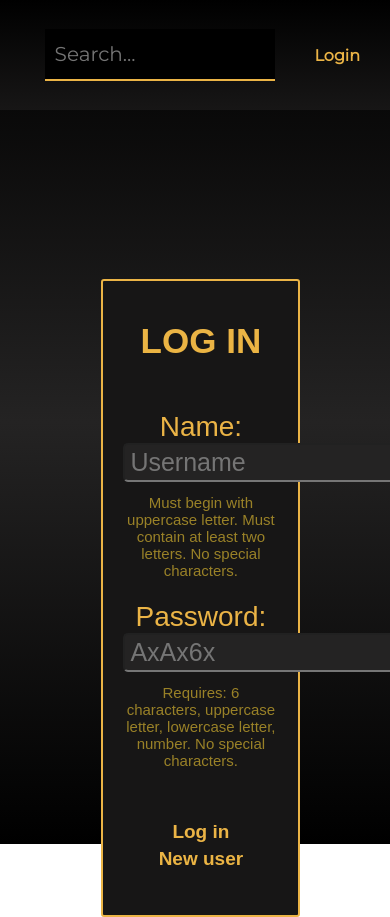
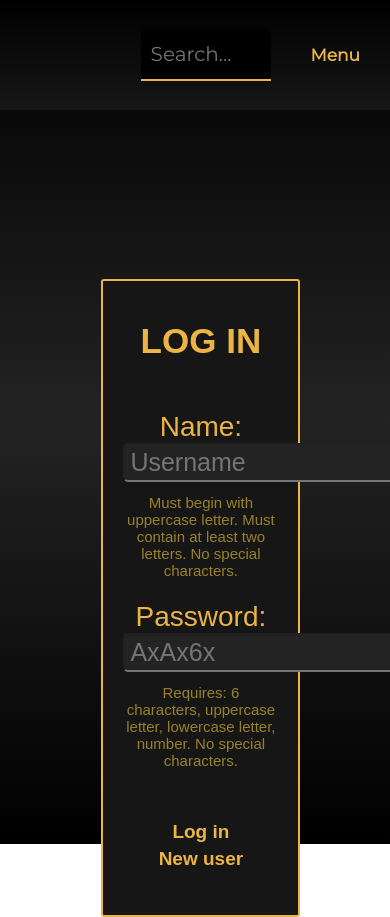
Before and after one commit to SamuelAitamaa/FullStack-Project, a Vue app in the folder fullstack_project/: page /login in a window 390 px wide. Shown: the top 917 px of the page. Built offline with nearby package versions, Linux system fonts and the light colour scheme.

Commit message:
Added responsivity to profile and nav

```diff
--- a/fullstack_project/src/components/ChangePassword.vue
+++ b/fullstack_project/src/components/ChangePassword.vue
@@ -143,12 +143,13 @@ export default {
 }
 
 .changepassword {
+
   background-color: #171616;
   border: 2px solid #ebb446 ;
   border-radius: 3px;
   width: 50%;
   margin-left: 26%;
-  margin-top: 20vh;
+  margin-top: 10vh;
   height: auto;
   padding-top: 40px;
   padding-bottom: 40px;
--- a/fullstack_project/src/components/Heading.vue
+++ b/fullstack_project/src/components/Heading.vue
@@ -75,4 +75,9 @@ button:hover{
   background-color: #ebb446;
   color: #171616;
 }
+@media all and (max-width: 500px){
+  button{
+    display: none;
+  }
+}
 </style>
--- a/fullstack_project/src/components/Nav.vue
+++ b/fullstack_project/src/components/Nav.vue
@@ -1,25 +1,36 @@
 <template>
   <div id="nav">
-    <div class="navItem">
+    <div class="navItem" @click="flushSearch()">
       <router-link to="/"><img src="../assets/logos.png" alt="Logo of the application"></router-link>
     </div>
     <div class="navItem">
       <input type="text" v-model="input" @input.prevent="handleInput" placeholder="Search..." />
     </div>
-    <div class="navItem" v-if="this.width > 800">
+    <div class="navItem hideSmall" v-if="this.width > 800">
       <router-link to="/profile">Profile</router-link>
     </div>
-    <div class="navItem" v-if="this.width < 800 && this.$router.currentRoute.path === '/'">
+    <div class="navItem hideSmall" v-if="this.width < 800 && this.$router.currentRoute.path === '/'">
       <router-link to="/profile">Profile</router-link>
     </div>
-    <div class="navItem" v-if="this.width < 800 && this.$router.currentRoute.path === '/profile'">
+    <div class="navItem hideSmall" v-if="this.width < 800 && this.$router.currentRoute.path === '/profile'">
       <router-link to="/">Home</router-link>
     </div>
-    <div class="navItem" v-if="this.$store.state.user === null">
+    <div class="navItem hideSmall" v-if="this.$store.state.user === null">
       <router-link to="/login">Login</router-link>
     </div>
-    <div class="navItem" v-if="this.$store.state.user !== null">
+    <div class="navItem hideSmall" v-if="this.$store.state.user !== null">
       <button @click="logout">Logout</button>
+    </div>
+    <div class="navItem hideBig">
+      <div class="dropdown">
+        <button id="menu">Menu</button>
+        <div class="dropContent">
+          <router-link to="/profile">Profile</router-link>
+          <router-link to="/">Home</router-link>
+          <router-link to="/login" v-if="this.$store.state.user === null">Login</router-link>
+          <button @click="logout" v-if="this.$store.state.user !== null">Logout</button>
+        </div>
+      </div>
     </div>
   </div>
 </template>
@@ -45,6 +56,10 @@ export default {
     },
     handleResize: function () {
       this.width = window.innerWidth;
+    },
+    flushSearch: function () {
+      this.input = '';
+      this.$emit('input:change', this.input);
     }
   },
   created: function () {
@@ -126,6 +141,33 @@ button:hover {
 button:active{
   outline: none;
 }
+.hideBig{
+  display: none;
+}
+.dropdown {
+  position: relative;
+  display: inline-block;
+}
+.dropContent {
+  display: none;
+  position: absolute;
+  right: 0;
+  background-color: #171616;
+  min-width: 160px;
+  z-index: 1;
+  outline: none;
+
+}
+.dropContent a.router-link-active, .dropContent a , .dropContent a.router-link-exact-active, .dropContent button{
+  padding: 12px 50px;
+  display: flex;
+  justify-content: center;
+  align-items: center;
+  color: #ebb446;
+}
+.dropdown:hover .dropContent {
+  display: block;
+}
 @media screen and (max-width: 800px){
   img{
     transform: scale(0);
@@ -133,5 +175,16 @@ button:active{
   input{
     width: 220px;
   }
+  @media all and (max-width: 500px){
+    .hideSmall{
+      display: none;
+    }
+    .hideBig{
+      display: block;
+    }
+    input{
+      width: 120px;
+    }
+  }
 }
 </style>
--- a/fullstack_project/src/components/Profile.vue
+++ b/fullstack_project/src/components/Profile.vue
@@ -12,8 +12,7 @@
   <h1 v-if="this.$store.state.user !== null">Welcome, {{ this.$store.state.user[1] }}</h1>
   <div id="nav">
     <div class="navItem">
-      <router-link to="/changepassword">Change password</router-link>
-      <br>
+      <router-link to="/changepassword">Change password</router-link> |
       <router-link to="/changeusername">Change username</router-link>
     </div>
     <div class="navItem">
@@ -197,6 +196,7 @@ export default {
 .navItem{
   margin: 0 20px;
   font-size: 18px;
+  color: #ebb446;
 }
 .navItem:first-child{
   margin-right: auto;
--- a/fullstack_project/src/components/SearchList.vue
+++ b/fullstack_project/src/components/SearchList.vue
@@ -68,9 +68,9 @@ export default {
       return store.includes(JSON.stringify(element.id)) && (store.includes(JSON.stringify(element.title)) || (store.includes(JSON.stringify(element.name))))
     },
     deleteFromList(element) {
-      this.$emit("update:list");
+      //this.$emit("update:list");
       this.$store.commit("deleteMedia", element)
-      this.getListFromDb(this.$store.state.user[0]);
+      //this.getListFromDb(this.$store.state.user[0]);
     },
     getListFromDb(id) {
       let url;
--- a/fullstack_project/src/components/WatchLater.vue
+++ b/fullstack_project/src/components/WatchLater.vue
@@ -118,6 +118,9 @@ export default {
   width: 100%;
   height: 100%;
 }
+.mediaImg:hover{
+  outline: 2px solid #ebb446;
+}
 h2, h3, p{
   margin: 10px 0;
   z-index: 2;
@@ -218,6 +221,11 @@ li:hover .imgBtn{
     width: 40px;
     height: 40px;
   }
+  @media all and (max-width: 400px){
+    .aboutMedia{
+      width: 230px;
+    }
+  }
 }
 ::-webkit-scrollbar{
   display: inline-block;
```
